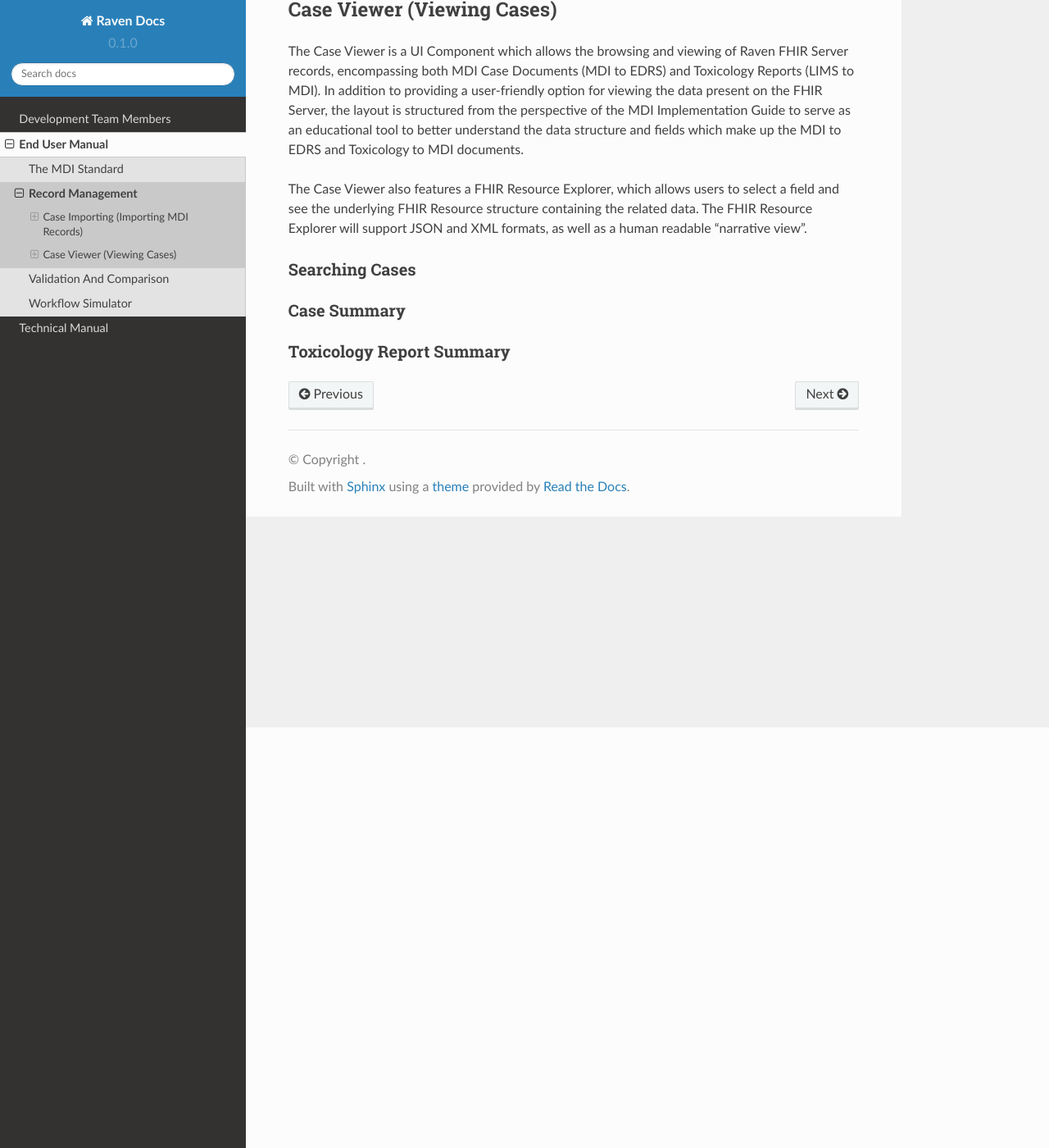
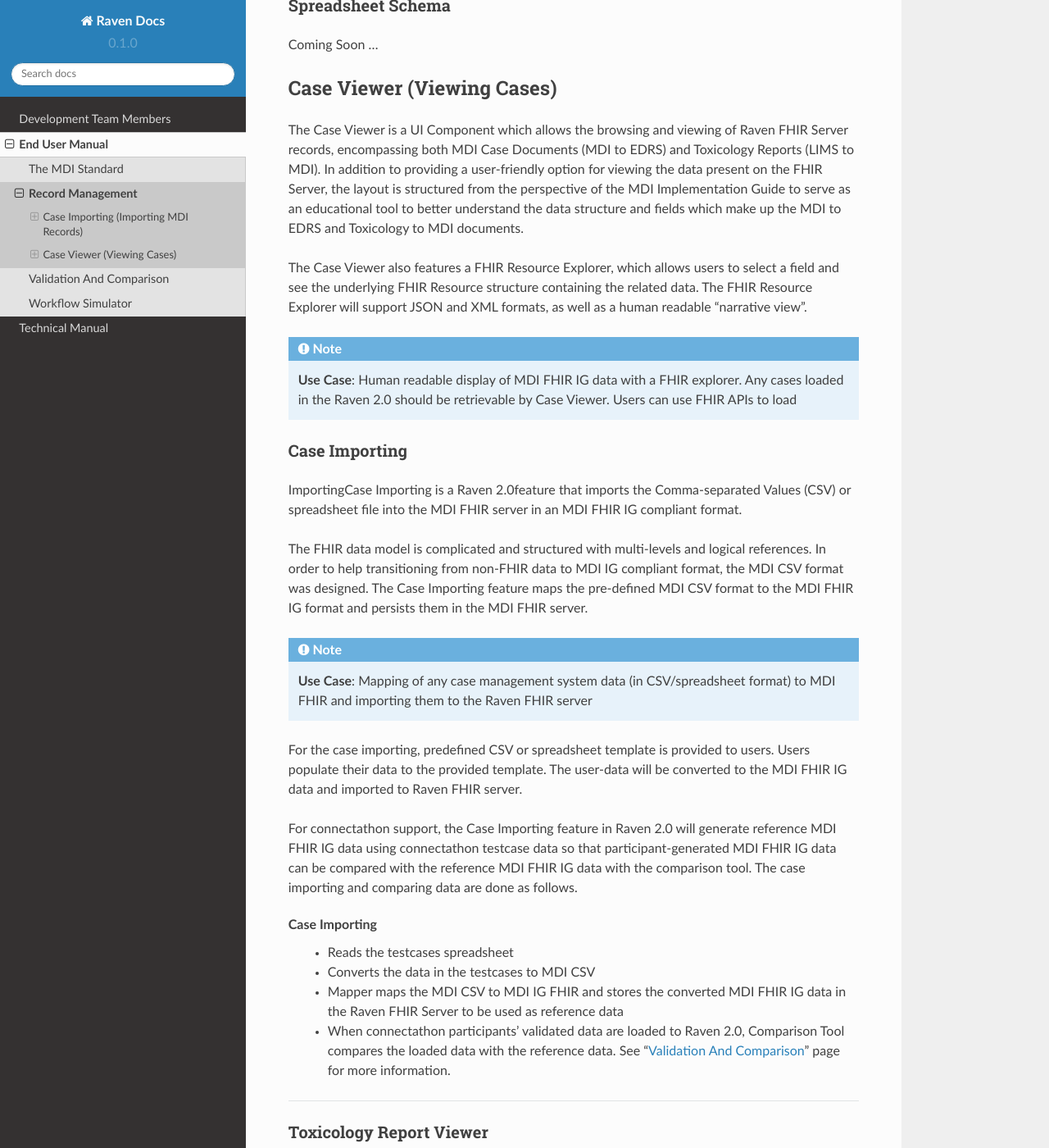
Before and after one commit to MortalityReporting/RavenDocs, a Sphinx documentation site: the page built from docs/source/userManual/recordManagement.rst, in a window 1280 px wide and 1400 px high, scrolled down 513 px. Shown: the whole window at 82% size. Built offline with Sphinx 7.4.7 and the Read the Docs theme 2.0.0, drawn with Linux system fonts in a browser that asks for light colours; some of the changed text lies outside the part shown.

Commit message:
more updates

```diff
--- a/docs/source/endUserManual.rst
+++ b/docs/source/endUserManual.rst
@@ -7,8 +7,8 @@ that a user can *play* with or even put your hands in dirt if the user wants. In
 and *play*.
 
 *Are you non-technical?*
-If you are a non-technical end user, then we recommend you to go to :ref:`mdiStqandard` first and learn about
-Medicolegal Death Investigation (MDI) workflow
+If you are a non-technical end user, then we recommend you to go to ":ref:`mdiStqandard`" page first and learn about
+Medicolegal Death Investigation (MDI) workflows
 
 .. toctree::
     userManual/mdiStandard
--- a/docs/source/index.rst
+++ b/docs/source/index.rst
@@ -36,4 +36,5 @@ Raven is released under the `Apache License
    -  Screenshots may be taken from earlier internal versions of Raven and
       may not be 100% accurate to the final release.*
 
-   If you find an error in the Raven platform and documentation, please go to the members_ page and let us know!
+   If you find an error in the Raven platform and documentation, please go to the ":ref:`members`" page
+   and let us know!
--- a/docs/source/userManual/recordManagement.rst
+++ b/docs/source/userManual/recordManagement.rst
@@ -15,9 +15,11 @@ and persists them in the MDI FHIR server.
 
 MDI FHIR Document Bundle
 ^^^^^^^^^^^^^^^^^^^^^^^^
+Coming Soon ...
 
 Spreadsheet Schema
 ^^^^^^^^^^^^^^^^^^
+Coming Soon ...
 
 Case Viewer (Viewing Cases)
 ---------------------------
@@ -32,11 +34,42 @@ The Case Viewer also features a FHIR Resource Explorer, which allows users to se
 see the underlying FHIR Resource structure containing the related data. The FHIR Resource Explorer will
 support JSON and XML formats, as well as a human readable “narrative view”.
 
-Searching Cases
-^^^^^^^^^^^^^^^
+.. note::
+    **Use Case**: Human readable display of MDI FHIR IG data with a FHIR explorer. Any cases loaded in
+    the Raven 2.0 should be retrievable by Case Viewer. Users can use FHIR APIs to load
 
-Case Summary
+Case Importing
+^^^^^^^^^^^^^^
+ImportingCase Importing is a Raven 2.0feature that imports the Comma-separated Values (CSV) or spreadsheet
+file into the MDI FHIR server in an MDI FHIR IG compliant format.
+
+The FHIR data model is complicated and structured with multi-levels and logical references. In order to help
+transitioning from non-FHIR data to MDI IG compliant format, the MDI CSV format was designed. The Case
+Importing feature maps the pre-defined MDI CSV format to the MDI FHIR IG format and persists them in the MDI
+FHIR server.
+
+.. note::
+    **Use Case**: Mapping of any case management system data (in CSV/spreadsheet format) to MDI FHIR and
+    importing them to the Raven FHIR server
+
+For the case importing, predefined CSV or spreadsheet template is provided to users. Users populate their
+data to the provided template. The user-data will be converted to the MDI FHIR IG data and imported to
+Raven FHIR server.
+
+For connectathon support, the Case Importing feature in Raven 2.0 will generate reference
+MDI FHIR IG data using connectathon testcase data so that participant-generated MDI FHIR IG data can be
+compared with the reference MDI FHIR IG data with the comparison tool. The case importing and comparing
+data are done as follows.
+
+**Case Importing**
+    - Reads the testcases spreadsheet
+    - Converts the data in the testcases to MDI CSV
+    - Mapper maps the MDI CSV to MDI IG FHIR and stores the converted MDI FHIR IG data in the Raven FHIR Server
+      to be used as reference data
+    - When connectathon participants’ validated data are loaded to Raven 2.0, Comparison Tool compares the
+      loaded data with the reference data. See ":ref:`validation-comparison`" page for more information.
 ^^^^^^^^^^^^
 
-Toxicology Report Summary
-^^^^^^^^^^^^^^^^^^^^^^^^^
+Toxicology Report Viewer
+^^^^^^^^^^^^^^^^^^^^^^^^
+Coming Soon ...
```
Also changed, not shown: docs/source/userManual/mdiStandard.rst (+9 -1 lines).
